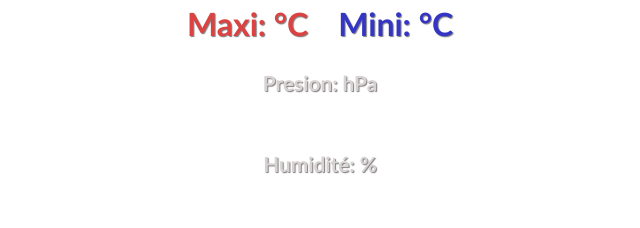
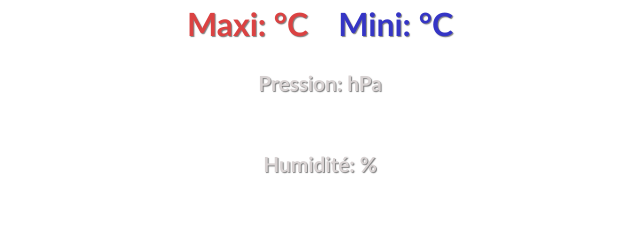
Before and after one commit to c3soft/meteo-api-js, a plain HTML site: page index.html in a window 1280 px wide. Shown: the part 305-533 px from the top of the page, 320-960 px from the left. Drawn offline with Linux system fonts and the light colour scheme; no server answers; some icons are missing.

Commit message:
correction orthographe

```diff
--- a/index.html
+++ b/index.html
@@ -26,7 +26,7 @@
       <h3 class="tempMax">Maxi: <span id="tempMax"></span> °C</h3>
       <h3 class="tempMin">Mini: <span id="tempMin"></span> °C</h3>
     </div>
-    <h4>Presion: <span id="pressure"></span> hPa</h4>
+    <h4>Pression: <span id="pressure"></span> hPa</h4>
     <h4>Humidité: <span id="humidity"></span> %</h4>
     <h4>Vent: <span id="wind"></span> km/h</h4>
 
```
